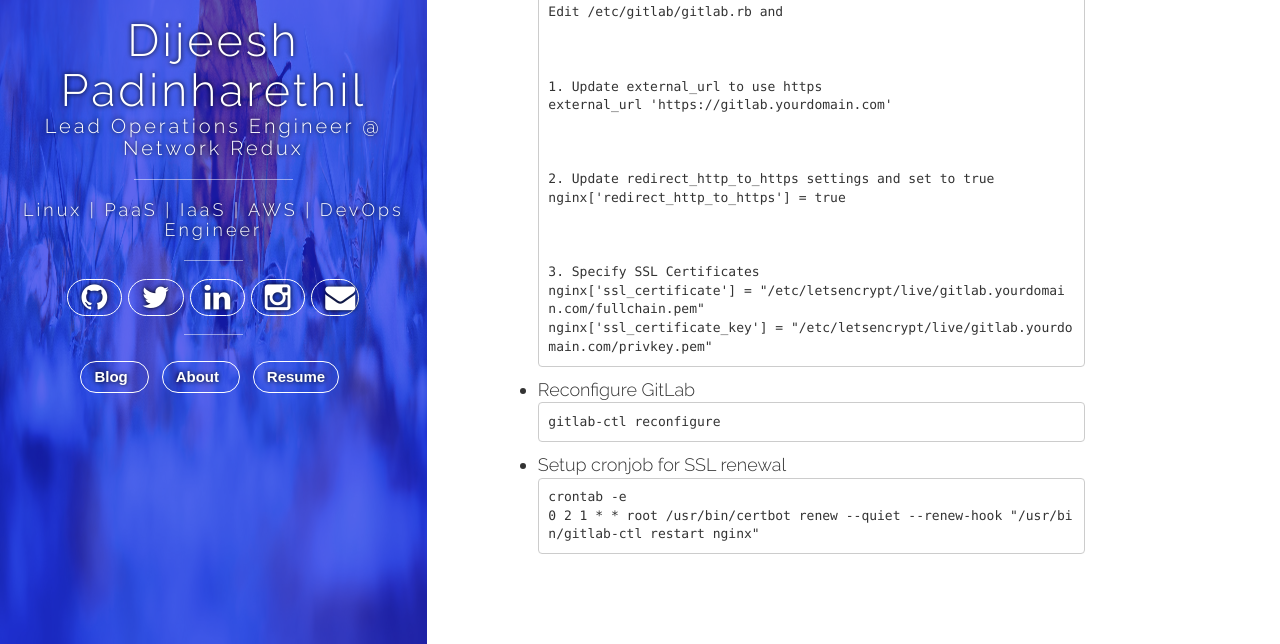
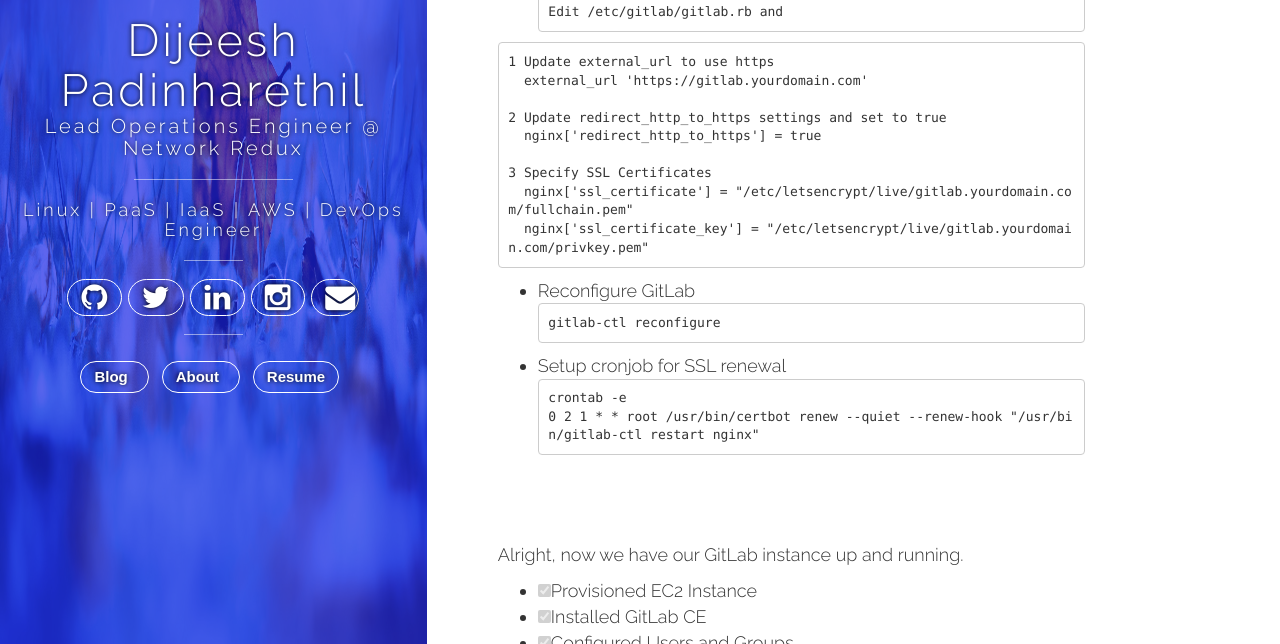
Before and after one commit to dijeesh/dijeesh.github.io-bak, a Jekyll site: the page built from _posts/2018-01-30-Setup-And-Secure-Private-Gitlab-Server.md, in a window 1280 px wide and 900 px high, scrolled down 2936 px, cut to the strip 256-900 px from the top of the window. Built offline with Jekyll 4.4.1, drawn with Linux system fonts in a browser that asks for light colours; nearby versions of some CDN libraries; comment, search, counter and statistics services are not loaded; some of the changed text lies outside the part shown.

````diff
--- a/_posts/2018-01-30-Setup-And-Secure-Private-Gitlab-Server.md
+++ b/_posts/2018-01-30-Setup-And-Secure-Private-Gitlab-Server.md
@@ -171,23 +171,20 @@ Let's secure our GitLab instance using Free LetsEncrypt SSL Certificates
 - Update Gitlab Nginx Configuration
 ```
   Edit /etc/gitlab/gitlab.rb and
+```
 
-
-
-  1. Update external_url to use https
+```
+1 Update external_url to use https
   external_url 'https://gitlab.yourdomain.com'
 
-
-
-  2. Update redirect_http_to_https settings and set to true
+2 Update redirect_http_to_https settings and set to true
   nginx['redirect_http_to_https'] = true
 
-
-
-  3. Specify SSL Certificates
+3 Specify SSL Certificates
   nginx['ssl_certificate'] = "/etc/letsencrypt/live/gitlab.yourdomain.com/fullchain.pem"
   nginx['ssl_certificate_key'] = "/etc/letsencrypt/live/gitlab.yourdomain.com/privkey.pem"
 ```
+
 
 - Reconfigure GitLab
 ```
````
Also changed, not shown: other parts of _posts/2018-01-30-Setup-And-Secure-Private-Gitlab-Server.md (+1 -1 lines).
